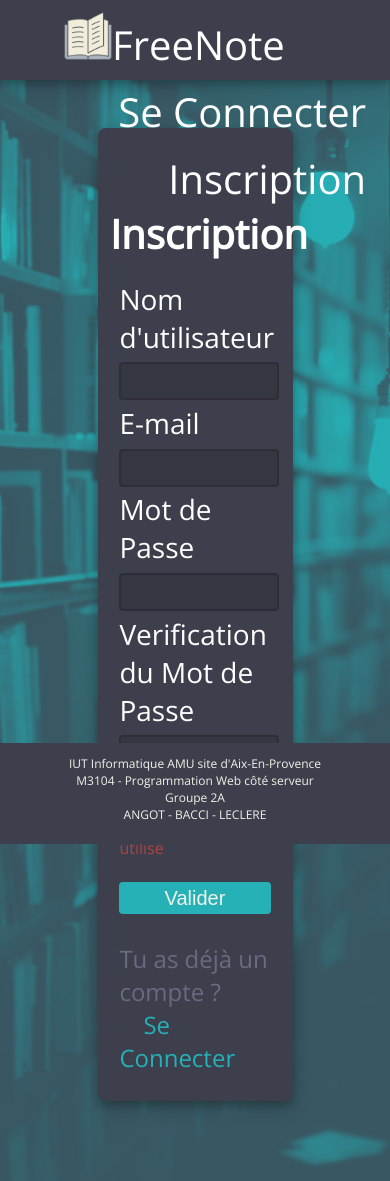
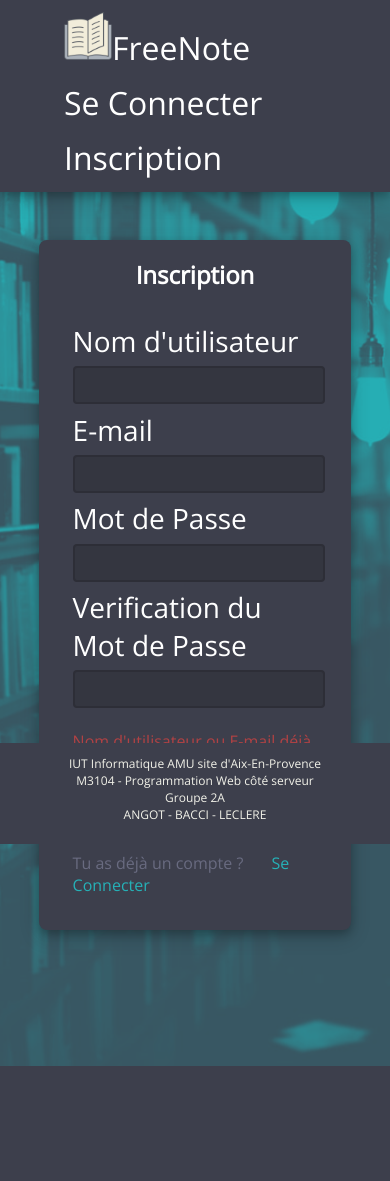
Before and after one commit to Marethyun/php-projet, a PHP site: page /inscription.html in a window 390 px wide. After the commit the page ends 1066 px from the top, so only its background shows below. Run offline with PHP 8.4, Linux system fonts and the light colour scheme.

Commit message:
Add files via upload

```diff
--- a/view/main.css
+++ b/view/main.css
@@ -309,7 +309,7 @@ input {
 
 /** Media Query **/
 
-@media screen and (max-width: 600px) {
+@media only screen and (min-width:1px) and (max-width: 300px) {
     .box {
         margin-left: 10%;
         margin-right: 10%;
@@ -318,9 +318,25 @@ input {
         color: #696b80;
         font-size: 1rem;
     }
+    .LiensVariés {
+      font-size: 0.5rem;
+    }
+    li.Liens {
+      margin-top: 0.25rem;
+    }
+    img {
+      height: 1.25rem;
+      width: 1.25rem;
+    }
     header {
         font-size: 2rem;
-        /**height: 25rem; truc qui merde ici jsp pourquoi ça me gonfle**/
+        height: 10rem;
+    }
+    h1.hform {
+      font-size: 1.5rem;
+    }
+    body {
+      font-size: 0.5rem;
     }
     li.Liens {
         float: left;
@@ -333,9 +349,80 @@ input {
         margin-left: 10%;
         margin-right: 10%;
     }
+    main {
+      margin-top: 5%;
+      margin-bottom: 30%;
+    }
+
 }
 
-@media screen and (max-width: 900px) {
+@media only screen and (min-width:300px) and (max-width: 560px) {
+    .box {
+        margin-left: 10%;
+        margin-right: 10%;
+    }
+    p.textchangementform {
+        color: #696b80;
+        font-size: 1rem;
+    }
+    header {
+        font-size: 2rem;
+        height: 12rem;
+    }
+    h1.hform {
+      font-size: 1.5rem;
+    }
+    body {
+      font-size: 1rem;
+    }
+    li.Liens {
+        float: left;
+    }
+    #Description {
+        margin-left: 10%;
+        margin-right: 10%;
+    }
+    #Discussion {
+        margin-left: 10%;
+        margin-right: 10%;
+    }
+    main {
+      margin-top: 5%;
+      margin-bottom: 35%;
+    }
+}
+
+@media only screen and (min-width:560px) and (max-width: 770px) {
+    .box {
+        margin-left: 10%;
+        margin-right: 10%;
+    }
+    p.textchangementform {
+        color: #696b80;
+        font-size: 1rem;
+    }
+    header {
+        font-size: 2rem;
+        height: 7.5rem;
+    }
+    li.Liens {
+        float: left;
+    }
+    #Description {
+        margin-left: 10%;
+        margin-right: 10%;
+    }
+    #Discussion {
+        margin-left: 10%;
+        margin-right: 10%;
+    }
+    main {
+      margin-top: 5%;
+      margin-bottom: 25%;
+    }
+}
+
+@media only screen and (min-width: 770px) and (max-width: 900px) {
     .box {
         margin-left: 20%;
         margin-right: 20%;
@@ -365,9 +452,13 @@ input {
         margin-left: 20%;
         margin-right: 20%;
     }
+    main {
+      margin-top: 5%;
+      margin-bottom: 15%;
+    }
 }
 
-@media screen and (max-width: 1200px) {
+@media only screen and (min-width: 900px) and (max-width: 1200px) {
     .box {
         margin-left: 25%;
         margin-right: 25%;
@@ -397,4 +488,8 @@ input {
         margin-left: 25%;
         margin-right: 25%;
     }
+    main {
+      margin-top: 5%;
+      margin-bottom: 15%;
+    }
 }
```
